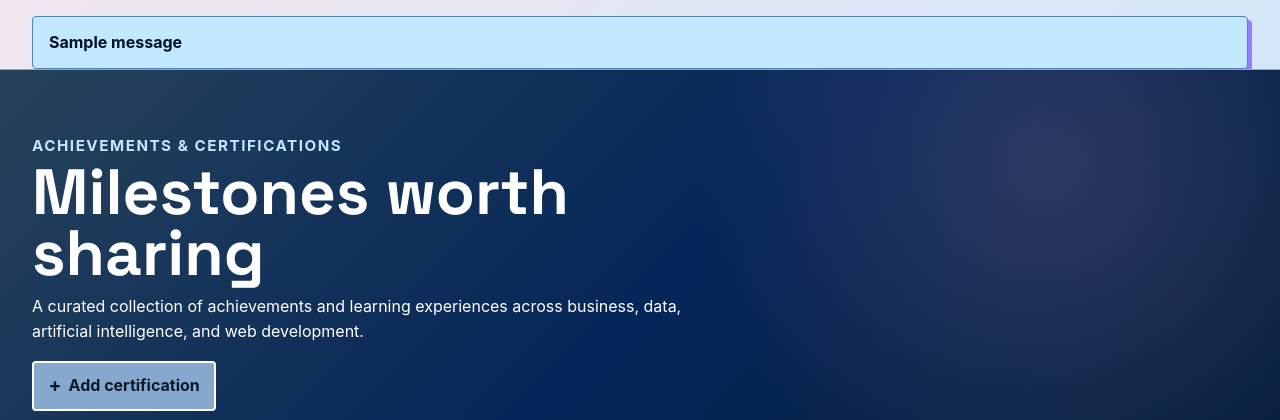
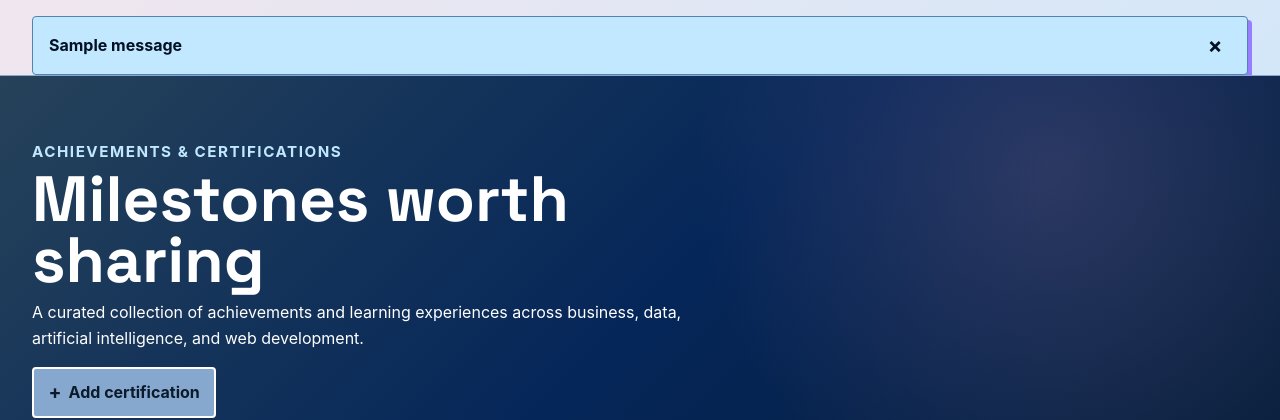
Before and after one commit to Dafiq24/myportfolio, a Django app: page /certifications/ in a window 1280 px wide. Shown: the part 69-489 px from the top of the page. Run offline with Django 5.2, Linux system fonts and the light colour scheme; data comes from the database, SQL or seed files in the repository; tables that the repository leaves empty hold one stand-in row (values such as "Sample post"); one stand-in notice (Sample message) is shown.

Commit message:
feat: add dismissible flash notifications
Provide an accessible close control for Django messages so users can restore the original page layout without refreshing.

Apply consistent interactive styling across success, warning, and error notifications.

```diff
--- a/static/css/style.css
+++ b/static/css/style.css
@@ -87,6 +87,9 @@ h3,
 }
 
 .site-message {
+    display: flex;
+    align-items: center;
+    gap: 1rem;
     padding: 0.8rem 1rem;
     color: var(--ink);
     background-color: var(--white);
@@ -98,6 +101,33 @@ h3,
 
 .site-message-success {
     background-color: var(--sky-blue);
+}
+
+.site-message-dismiss {
+    display: grid;
+    place-items: center;
+    width: 2rem;
+    height: 2rem;
+    flex: 0 0 auto;
+    margin-left: auto;
+    padding: 0;
+    color: var(--ink);
+    background-color: transparent;
+    border: 1px solid transparent;
+    border-radius: 50%;
+    font: inherit;
+    font-size: 1.35rem;
+    font-weight: 700;
+    line-height: 1;
+    cursor: pointer;
+}
+
+.site-message-dismiss:hover,
+.site-message-dismiss:focus-visible {
+    color: var(--white);
+    background-color: var(--accent-dark);
+    border-color: var(--accent-dark);
+    outline: none;
 }
 
 #profile,
--- a/templates/base.html
+++ b/templates/base.html
@@ -10,7 +10,7 @@
     <link rel="preconnect" href="https://fonts.googleapis.com">
     <link rel="preconnect" href="https://fonts.gstatic.com" crossorigin>
     <link href="https://fonts.googleapis.com/css2?family=Space+Grotesk:wght@500;700&display=swap" rel="stylesheet">
-    <link rel="stylesheet" href="{% static 'css/style.css' %}?v=1.5">
+    <link rel="stylesheet" href="{% static 'css/style.css' %}?v=1.6">
     <link rel="apple-touch-icon" sizes="180x180" href="{% static 'img/apple-touch-icon.png' %}">
     <link rel="icon" type="image/png" sizes="32x32" href="{% static 'img/favicon-32x32.png' %}">
     <link rel="icon" type="image/png" sizes="16x16" href="{% static 'img/favicon-16x16.png' %}">
@@ -33,9 +33,12 @@
     {% if messages %}
         <div class="site-messages container" aria-live="polite">
             {% for message in messages %}
-                <p class="site-message{% if message.tags %} site-message-{{ message.tags }}{% endif %}">
-                    {{ message }}
-                </p>
+                <div class="site-message{% if message.tags %} site-message-{{ message.tags }}{% endif %}" role="status">
+                    <span>{{ message }}</span>
+                    <button class="site-message-dismiss" type="button" aria-label="Dismiss notification">
+                        <span aria-hidden="true">&times;</span>
+                    </button>
+                </div>
             {% endfor %}
         </div>
     {% endif %}
@@ -48,5 +51,12 @@
             <p>&copy; 2026 {{ name }}. Fakultas Ilmu Komputer, Universitas Indonesia.</p>
         </div>
     </footer>
+    <script>
+        document.querySelectorAll(".site-message-dismiss").forEach((button) => {
+            button.addEventListener("click", () => {
+                button.closest(".site-message").remove();
+            });
+        });
+    </script>
 </body>
 </html>
```
